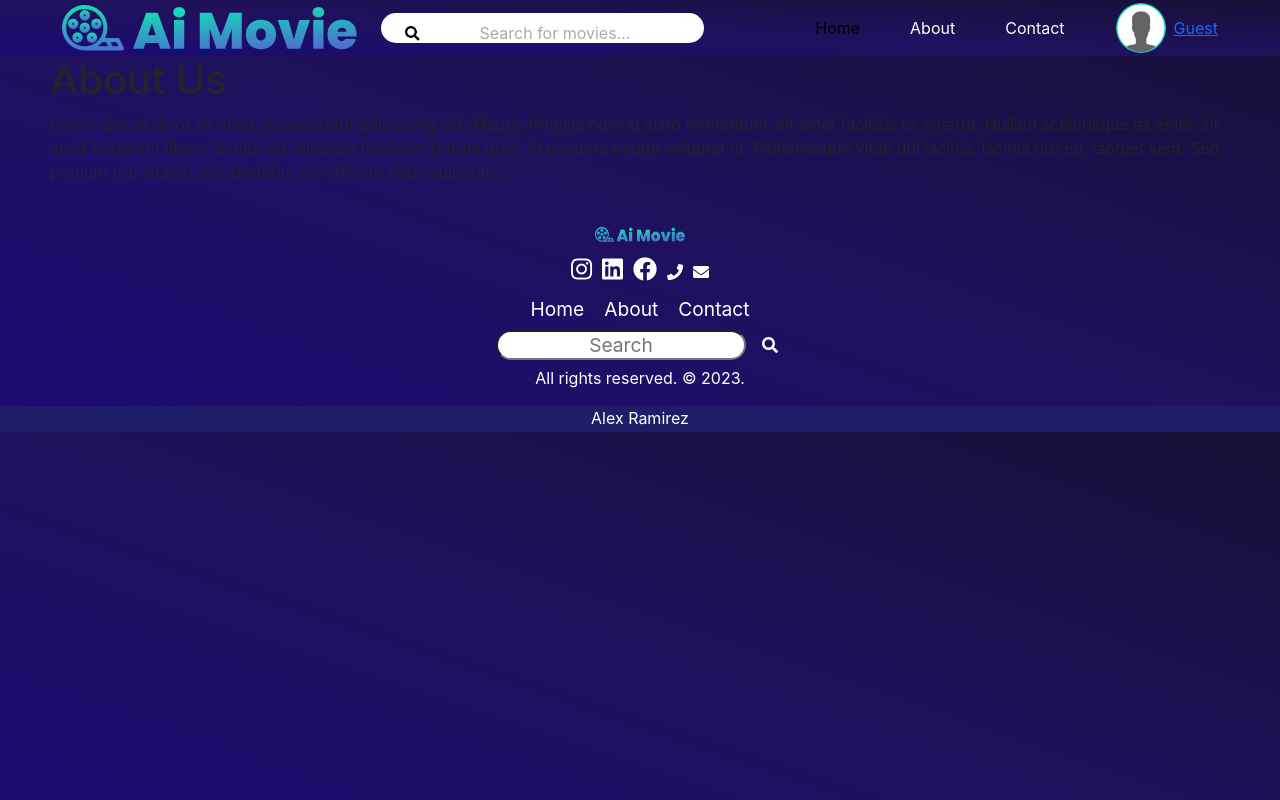
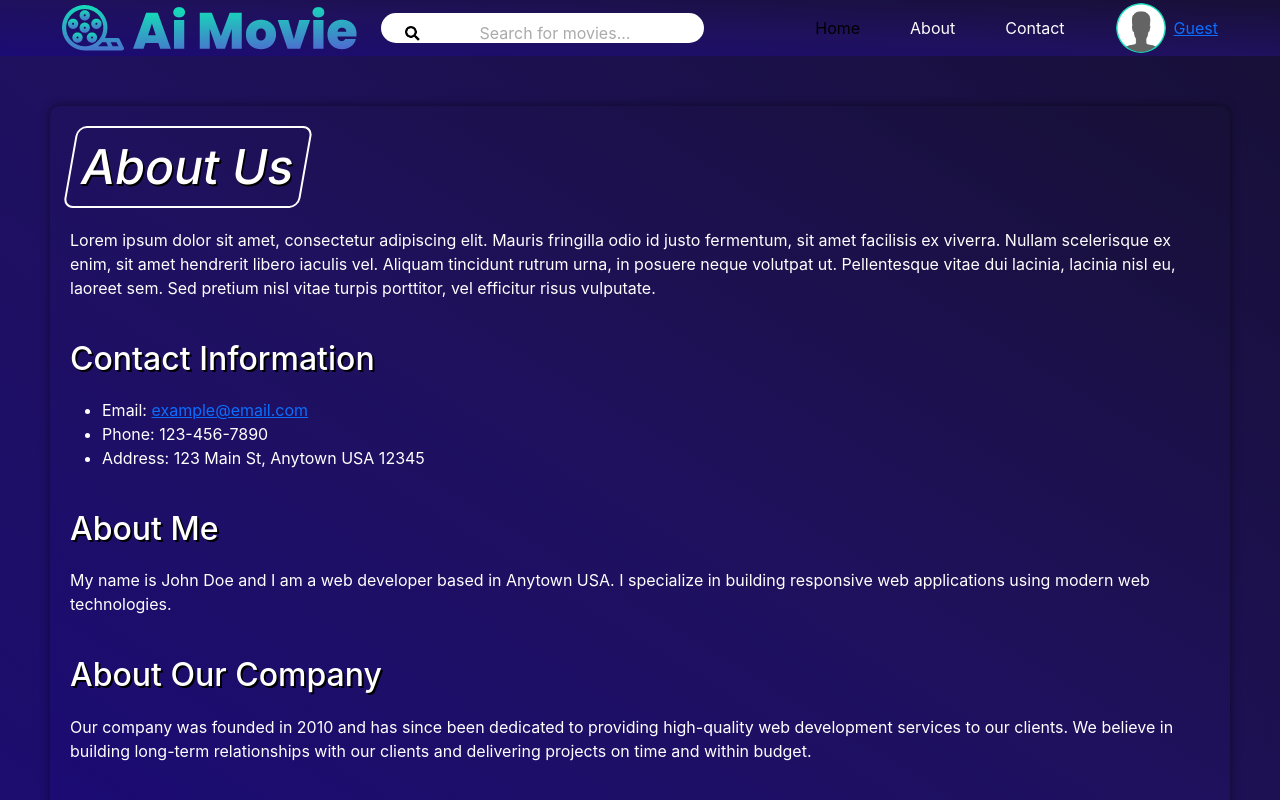
Before and after one commit to Brij2/vishal-alex3, a React (Create React App) app: page /about in a window 1280 px wide. Shown: the top 800 px of the page. Built offline with nearby package versions, Linux system fonts and the light colour scheme; no server answers.

Commit message:
added aboutPage ContactPage

```diff
--- /dev/null
+++ b/src/components/About.css
@@ -0,0 +1,44 @@
+.about-container {
+    background: linear-gradient(to bottom left, #171036, #1f115d, #1b0b74);
+    color: #fff;
+    padding: 20px;
+    box-shadow: 0px 0px 10px rgba(0, 0, 0, 0.5);
+    border-radius: 10px;
+    transform: translateZ(0);
+    backface-visibility: hidden;
+    top: 10px;
+  }
+
+  .about-heading {
+    font-size: 3em;
+    text-shadow: 2px 2px #000;
+    transform: skew(-10deg);
+    display: inline-block;
+    padding: 10px;
+    border: 2px solid #fff;
+    border-radius: 10px;
+    margin-bottom: 20px;
+  }
+
+  .about-subheading {
+    font-size: 2em;
+    text-shadow: 2px 2px #000;
+    margin-top: 40px;
+    margin-bottom: 20px;
+  }
+
+  .about-text {
+    margin-bottom: 40px;
+    line-height: 1.5;
+  }
+
+  .about-container {
+    background-color: #283149;
+    color: #fff;
+    padding: 20px;
+    box-shadow: 0px 0px 10px rgba(0, 0, 0, 0.5);
+    border-radius: 10px;
+    transform: translateZ(0);
+    backface-visibility: hidden;
+    margin-top: 50px;
+  }
--- a/src/components/AboutPage.jsx
+++ b/src/components/AboutPage.jsx
@@ -1,10 +1,24 @@
 import React from 'react';
+import './About.css';
 
 const AboutPage = () => {
   return (
-    <div>
-      <h1>About Us</h1>
-      <p>Lorem ipsum dolor sit amet, consectetur adipiscing elit. Mauris fringilla odio id justo fermentum, sit amet facilisis ex viverra. Nullam scelerisque ex enim, sit amet hendrerit libero iaculis vel. Aliquam tincidunt rutrum urna, in posuere neque volutpat ut. Pellentesque vitae dui lacinia, lacinia nisl eu, laoreet sem. Sed pretium nisl vitae turpis porttitor, vel efficitur risus vulputate.</p>
+    <div className="about-container">
+      <h1 className="about-heading">About Us</h1>
+      <p className="about-text">Lorem ipsum dolor sit amet, consectetur adipiscing elit. Mauris fringilla odio id justo fermentum, sit amet facilisis ex viverra. Nullam scelerisque ex enim, sit amet hendrerit libero iaculis vel. Aliquam tincidunt rutrum urna, in posuere neque volutpat ut. Pellentesque vitae dui lacinia, lacinia nisl eu, laoreet sem. Sed pretium nisl vitae turpis porttitor, vel efficitur risus vulputate.</p>
+
+      <h2 className="about-subheading">Contact Information</h2>
+      <ul>
+        <li>Email: <a href="mailto:example@email.com">example@email.com</a></li>
+        <li>Phone: 123-456-7890</li>
+        <li>Address: 123 Main St, Anytown USA 12345</li>
+      </ul>
+
+      <h2 className="about-subheading">About Me</h2>
+      <p className="about-text">My name is John Doe and I am a web developer based in Anytown USA. I specialize in building responsive web applications using modern web technologies.</p>
+
+      <h2 className="about-subheading">About Our Company</h2>
+      <p className="about-text">Our company was founded in 2010 and has since been dedicated to providing high-quality web development services to our clients. We believe in building long-term relationships with our clients and delivering projects on time and within budget.</p>
     </div>
   );
 }
--- /dev/null
+++ b/src/components/ContactPage.css
@@ -0,0 +1,47 @@
+.contact-container {
+    color: white;
+    display: flex;
+    flex-direction: column;
+    justify-content: center;
+    align-items: center;
+    height: 100vh;
+    padding: 20px;
+    box-shadow: 0 10px 20px rgba(0, 0, 0, 0.2);
+    position: relative;
+    left: 220px;
+  }
+
+  .contact-info {
+    margin-top: 20px;
+    display: flex;
+    flex-wrap: wrap;
+    justify-content: center;
+    align-items: left;
+    text-align: center;
+    gap: 30px;
+    transform-style: preserve-3d;
+  }
+
+  .contact-info p {
+    margin: 10px;
+  }
+
+  @media only screen and (min-width: 768px) {
+    .contact-container {
+      height: auto;
+      max-width: 800px;
+    }
+
+    .contact-info {
+      flex-wrap: nowrap;
+      flex-direction: column;
+      justify-content: space-between;
+      text-align: left;
+      gap: 40px;
+      transform-style: preserve-3d;
+    }
+
+    .contact-info p {
+      margin: 0;
+    }
+  }
--- a/src/components/ContactPage.jsx
+++ b/src/components/ContactPage.jsx
@@ -1,13 +1,19 @@
 import React from 'react';
+import './ContactPage.css';
 
 const ContactPage = () => {
   return (
-    <div>
+    <div className="contact-container">
       <h1>Contact Us</h1>
-      <p>123 Main Street</p>
-      <p>Anytown, USA 12345</p>
-      <p>Email: info@example.com</p>
-      <p>Phone: 555-1234</p>
+      <div className="contact-info">
+        <p>Address: 123 Main Street, Anytown, USA 12345</p>
+        <p>Email: info@example.com</p>
+        <p>Phone: 555-1234</p>
+        <p>Mobile: 555-5678</p>
+        <p>LinkedIn: linkedin.com/in/example</p>
+        <p>Twitter: twitter.com/example</p>
+        <p>Instagram: instagram.com/example</p>
+      </div>
     </div>
   );
 }
```
